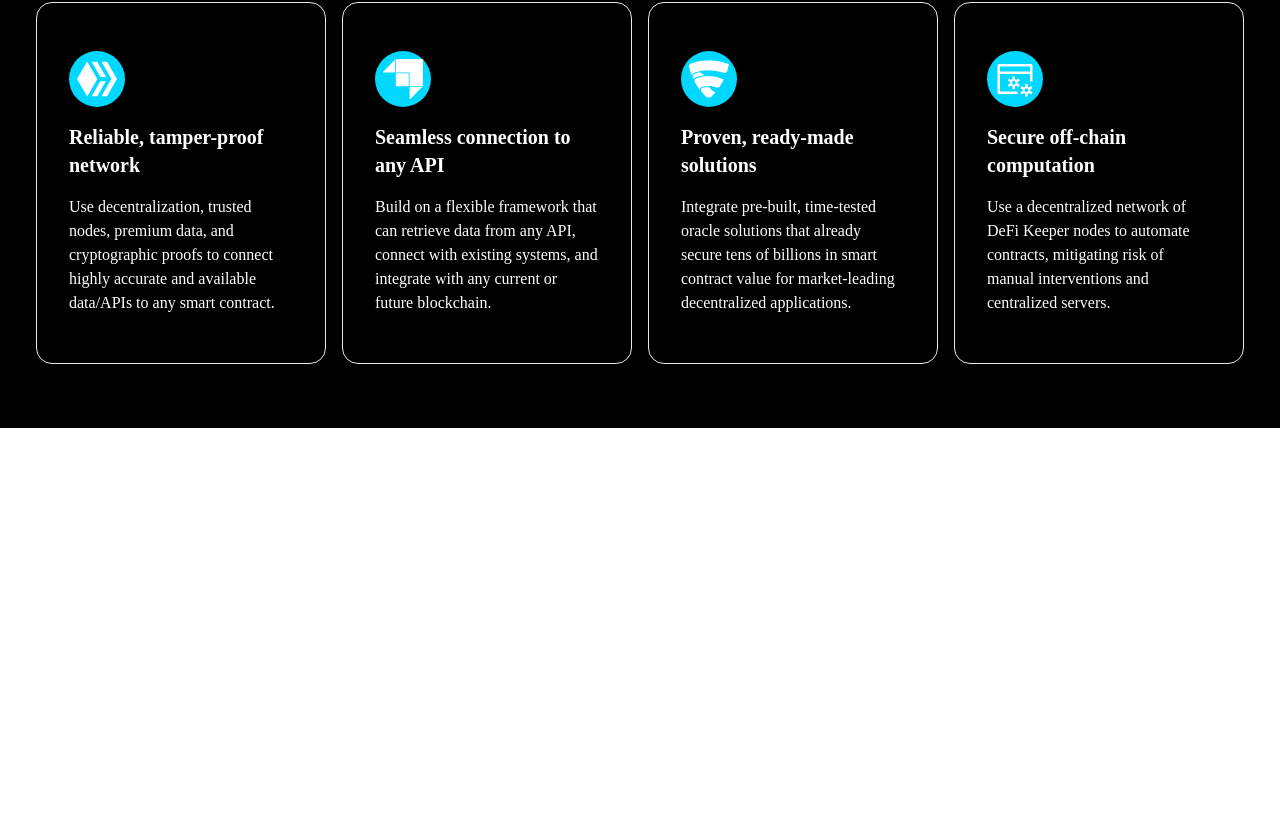
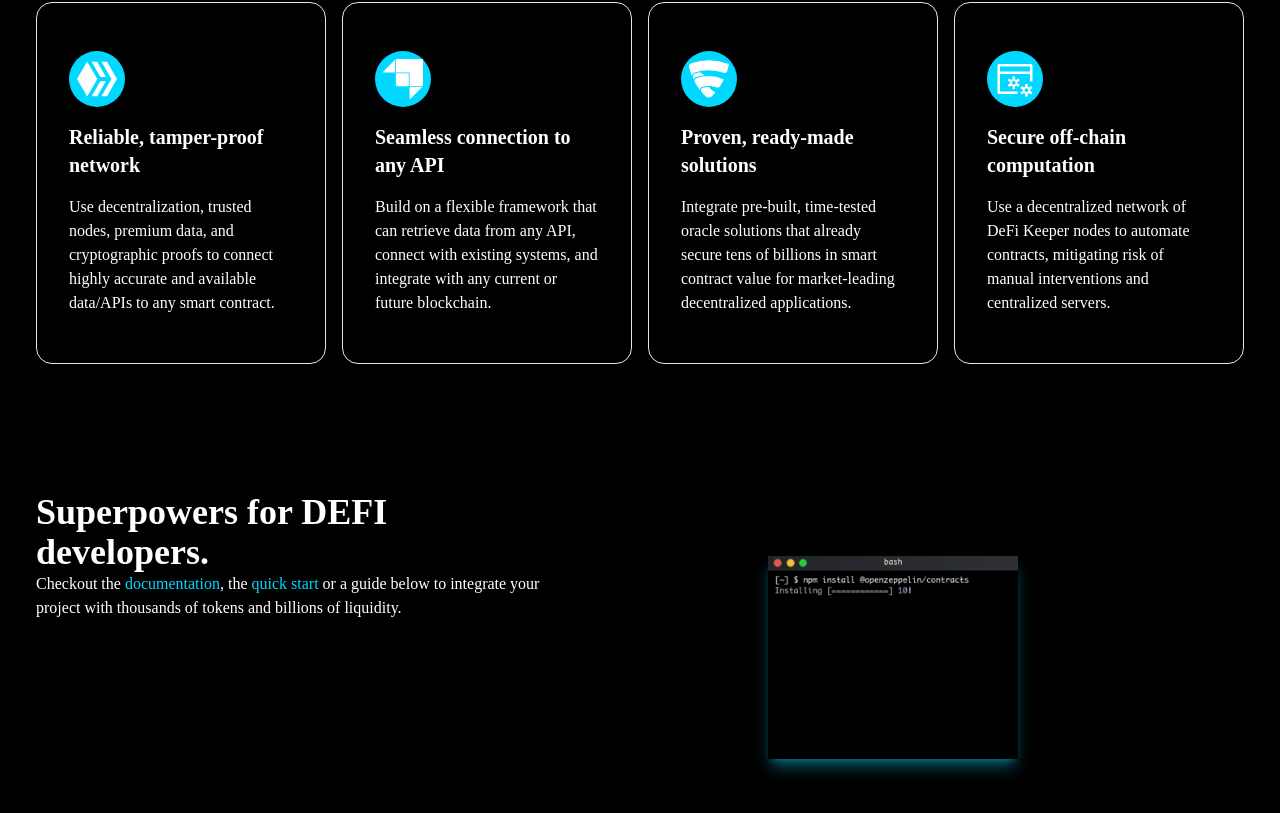
Before and after one commit to ParsaZarabi/defi-website-project, a React (Create React App) app: page / in a window 1280 px wide. Shown: the part 1032-1845 px from the top of the page. Before the commit the page ends 1460 px from the top, so only its background shows below. Built offline with nearby package versions, Linux system fonts and the light colour scheme.

Commit message:
The Developers section has been created.

```diff
--- a/src/App.js
+++ b/src/App.js
@@ -1,4 +1,5 @@
 import About from "./components/About";
+import Developers from "./components/Developers";
 import Main from "./components/Main";
 import Navbar from "./components/Navbar";
 
@@ -9,6 +10,7 @@ function App() {
       <Navbar />
       <Main />
       <About />
+      <Developers />
     </div>
   );
 }
--- /dev/null
+++ b/src/components/Developers.jsx
@@ -0,0 +1,21 @@
+import React from 'react';
+import terminal from '../assets/terminal.png';
+
+const Developers = () => {
+  return (
+    <div className='w-full text-white bg-black'>
+        <div className='max-w-[1240px] mx-auto px-4 py-16 md:flex'>
+            <div>
+                <h1>Superpowers for DEFI developers.</h1>
+                <p>Checkout the <span className="blue">documentation</span>, the <span className="blue">quick start</span> or a guide below to integrate
+                 your project with thousands of tokens and billions of liquidity.</p>
+            </div>
+            <div className='flex justify-center w-full py-16'>
+                <img className='max-w-[250px] shadow-lg shadow-cyan-500/50' src={terminal} alt="terminal" />
+            </div>
+        </div>
+    </div>
+  )
+}
+
+export default Developers
```
